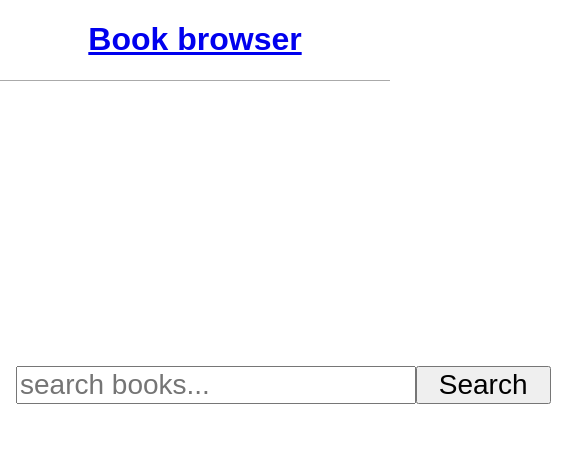
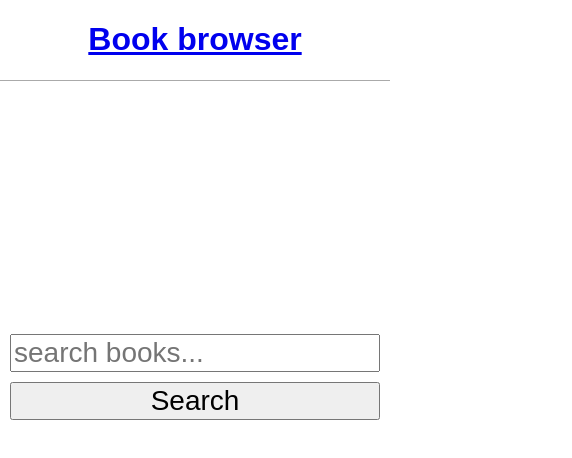
Before and after one commit to pwkrz/experiments, an Angular app in the folder book-browser/: page /search in a window 390 px wide. Shown: the top 458 px of the page, 572 px wide, since content can reach past the window. Built offline with nearby package versions, Linux system fonts and the light colour scheme.

Commit message:
Implemented responsive styles

```diff
--- a/book-browser/src/app/app.component.css
+++ b/book-browser/src/app/app.component.css
@@ -10,23 +10,12 @@ a:visited {
 }
 .container {
     width: 1140px;
-    height: calc(100vh - 81px - 4em);
-    padding: 2em 1em;
+    min-height: calc(100vh - 81px - 4em);
     margin-right: auto;
     margin-left: auto;
 }
-@media (max-width: 992px) {
+@media (max-width: 1140px) {
     .container {
-        width: 960px;
+        width: 100%;
     }
 }
-@media (max-width: 768px) {
-   .container {
-        width: 720px;
-    }
-}
-@media (max-width: 576px) {
-    .container {
-        width: 540px;
-    }
-}
--- a/book-browser/src/app/book-search/book-search.component.ts
+++ b/book-browser/src/app/book-search/book-search.component.ts
@@ -19,6 +19,14 @@ import { SearchService } from './services/search.service';
     </div>
   `,
   styles: [`
+    :host {
+      width: 100%;
+    }
+    .book-search {
+      width: calc(100% - 20px);
+      padding-left: 10px;
+      padding-right: 10px;
+    }
     .search-bar.start {
       padding-top: 30vh;
     }
--- a/book-browser/src/app/book-search/components/search-bar.component.css
+++ b/book-browser/src/app/book-search/components/search-bar.component.css
@@ -30,3 +30,13 @@ form.submitted.ng-invalid > small {
   font-size: .9em;
   color: rgb(194, 81, 81);
 }
+@media (max-width: 768px) {
+  form > input {
+    width: 100%;
+    margin-bottom: 10px;
+  }
+  form > button {
+    width: 100%;
+    cursor: pointer;
+  }
+}
--- /dev/null
+++ b/book-browser/src/app/book-search/components/search-results.component.css
@@ -0,0 +1,36 @@
+:host {
+  display: flex;
+  flex-direction: column;
+}
+.book-card {
+  border: 1px solid #aaa;
+  margin-bottom: 1em;
+  padding: 1em;
+  box-shadow: 0 2px 6px #666;
+  opacity: 0;
+  transition: opacity .1s linear;
+  clear: both;
+}
+.thumbnail {
+  float: left;
+  margin-right: 2em;
+  margin-bottom: 1.1em;
+}
+.book-title {
+  margin: 0 !important;
+}
+.book-desc {
+  color: #888;
+}
+@media (max-width: 992px) {
+  :host {
+    font-size: 12px;
+  }
+}
+@media (max-width: 576px) {
+  .thumbnail {
+    float: right;
+    margin-left: 2em;
+    margin-bottom: 1.1em;
+  }
+}
--- a/book-browser/src/app/book-search/components/search-results.component.ts
+++ b/book-browser/src/app/book-search/components/search-results.component.ts
@@ -5,53 +5,20 @@ import { SearchService } from './../services/search.service';
   selector: 'search-results',
   template: `
     <article #bookCard *ngFor='let book of books' class="book-card">
-      <div class="thumbnail">
-        <img [src]='book.volumeInfo.imageLinks ? book.volumeInfo.imageLinks.thumbnail : "http://via.placeholder.com/128x192"'
+      <img class="thumbnail"
+            [src]='book.volumeInfo.imageLinks ? book.volumeInfo.imageLinks.thumbnail : "http://via.placeholder.com/128x192"'
             [alt]='book.volumeInfo.title'
             (load)='onLoadStyles(bookCard)'>
-      </div>
-      <div class="book-info">
-        <div>
       <h3 class="book-title">{{ book.volumeInfo.title }}</h3>
       <p *ngIf="book.volumeInfo.authors" class="book-author">- {{ book.volumeInfo.authors.join(", ") }}</p>
       <p *ngIf="book.volumeInfo.description" class="book-desc">
         Summary: {{ book.volumeInfo.description.length > 300 ? book.volumeInfo.description.substr(0, 300) + "..."
                                                               : book.volumeInfo.description }}
       </p>
-        </div>
       <a [href]="book.volumeInfo.infoLink" target="_blank">More info...</a>
-      </div>
     </article>
   `,
-  styles: [`
-    :host {
-      display: flex;
-      flex-direction: column;
-    }
-    .book-card {
-      display: flex;
-      border: 1px solid #aaa;
-      margin-bottom: 1em;
-      padding: 1em;
-      box-shadow: 0 2px 6px #666;
-      opacity: 0;
-      transition: opacity .1s linear;
-    }
-    .thumbnail {
-      margin-right: 2em;
-    }
-    .book-info {
-      display: flex;
-      flex-direction: column;
-      justify-content: space-between;
-    }
-    .book-title {
-      margin: 0 !important;
-    }
-    .book-desc {
-      color: #888;
-    }
-  `]
+  styleUrls: ["./search-results.component.css"]
 })
 export class SearchResultsComponent implements OnInit, OnChanges {
 
```
Lines whose indentation alone changed are shown as unchanged.
